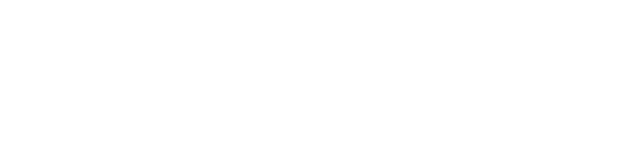
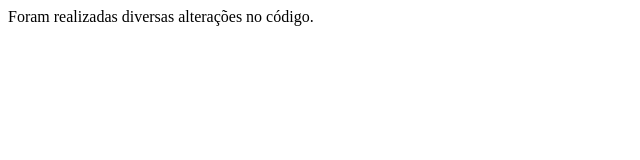
Before and after one commit to Pedro-Guilhermee/Primeiro-Projeto, a plain HTML site: page index.html in a window 1280 px wide. Shown: the whole page, without its empty margins (0-640 px from the left). Drawn offline with Linux system fonts and the light colour scheme.

```diff
--- a/index.html
+++ b/index.html
@@ -7,6 +7,6 @@
     <title>Document</title>
 </head>
 <body>
-
+    Foram realizadas diversas alterações no código.
 </body>
 </html>
```
